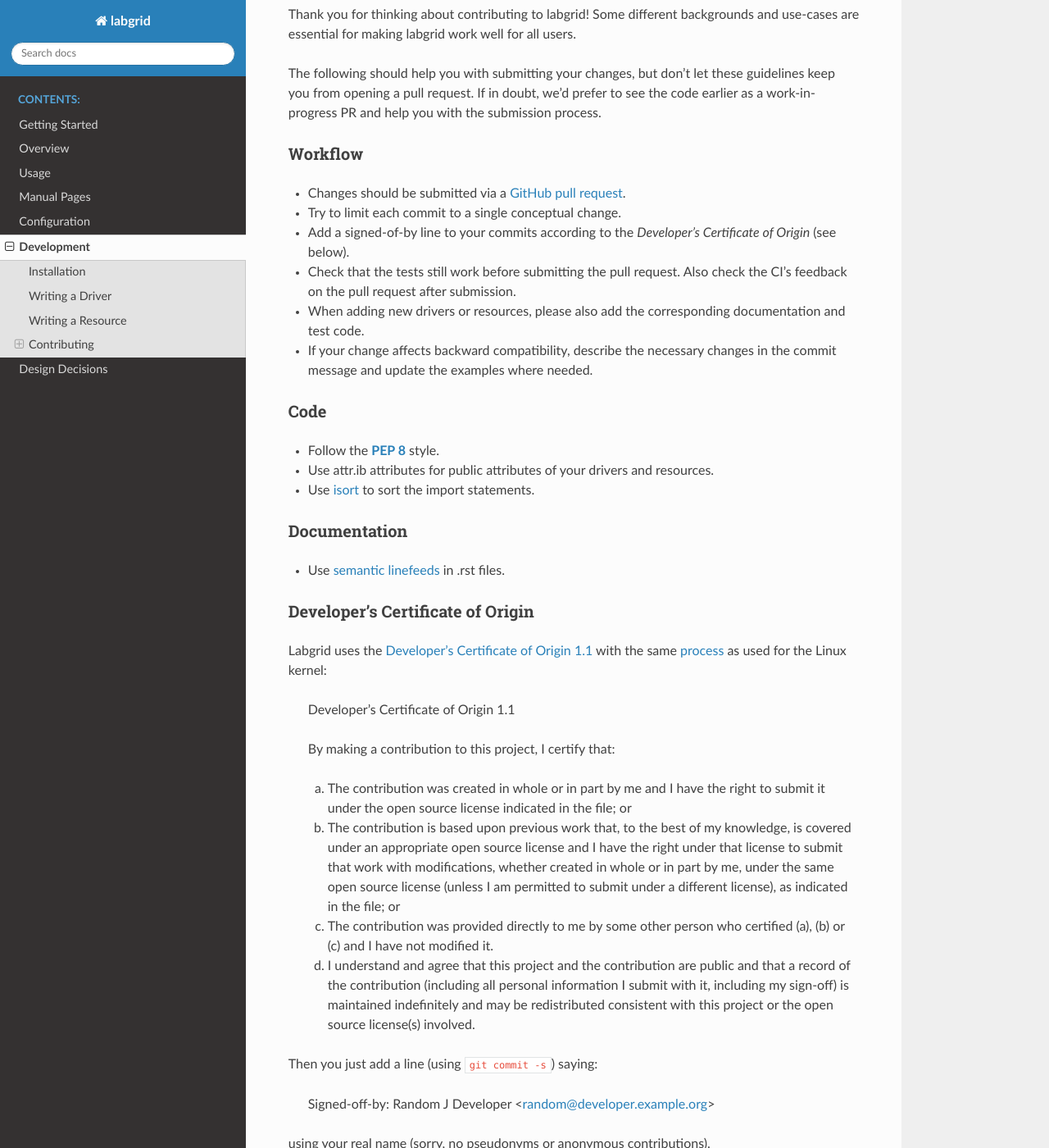
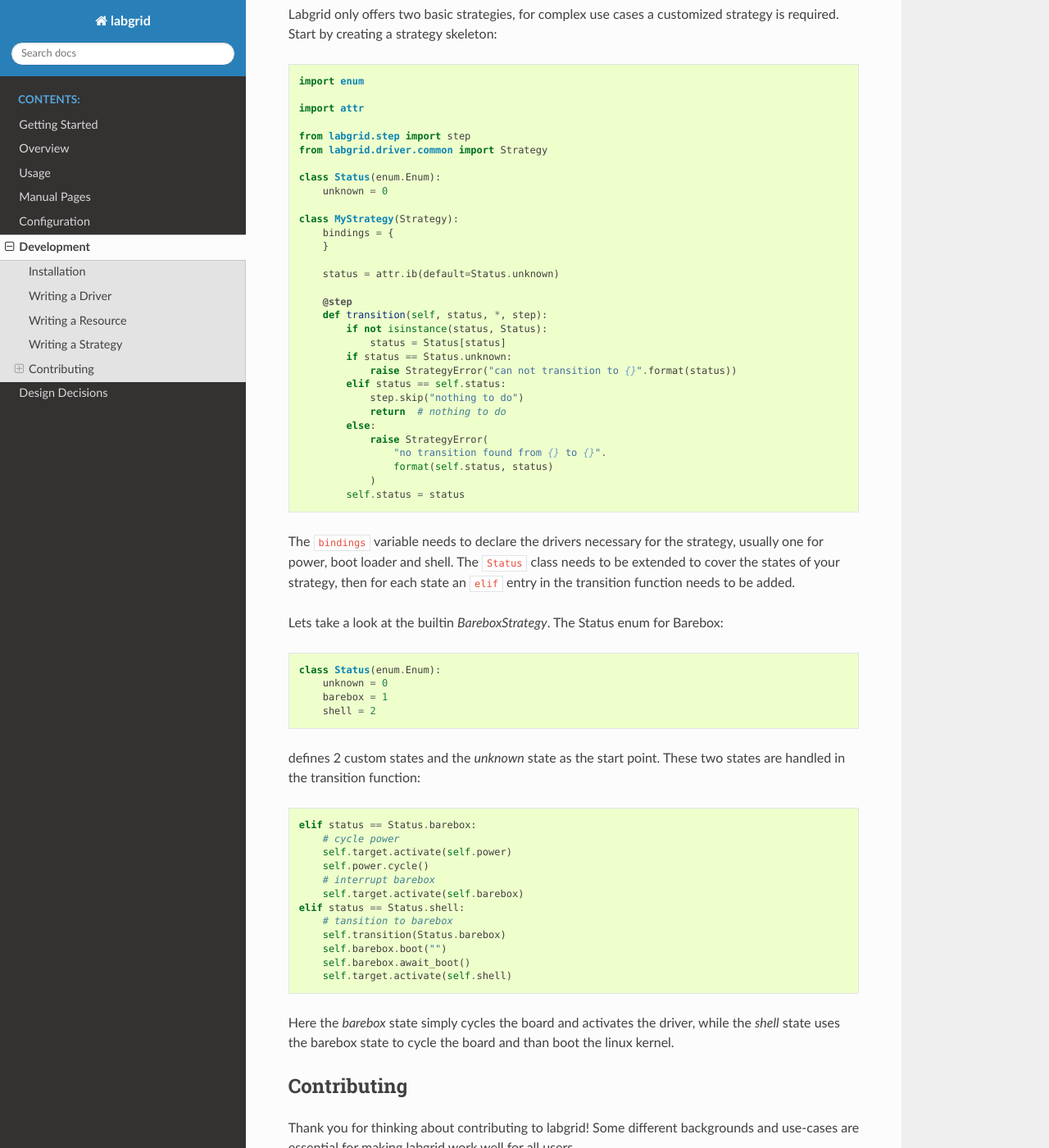
Before and after one commit to labgrid-project/labgrid, a Sphinx documentation site: the page built from doc/development.rst, in a window 1280 px wide and 1400 px high, scrolled down 3713 px. Shown: the whole window at 82% size. Built offline with Sphinx 7.4.7 and the Read the Docs theme 2.0.0, drawn with Linux system fonts in a browser that asks for light colours; pages that are not in the unit, such as notebooks, are missing from menus.

Commit message:
doc/development: add writing a strategy section
Signed-off-by: Rouven Czerwinski <r.czerwinski@pengutronix.de>

```diff
--- a/doc/development.rst
+++ b/doc/development.rst
@@ -195,6 +195,85 @@ variables.
 The :code:`attr.ib()` style of member definition also supports defaults and
 validators, see the `attrs documentation <https://attrs.readthedocs.io/en/stable/>`_.
 
+Writing a Strategy
+------------------
+
+Labgrid only offers two basic strategies, for complex use cases a customized
+strategy is required.
+Start by creating a strategy skeleton:
+
+::
+
+    import enum
+
+    import attr
+
+    from labgrid.step import step
+    from labgrid.driver.common import Strategy
+
+    class Status(enum.Enum):
+        unknown = 0
+
+    class MyStrategy(Strategy):
+        bindings = {
+        }
+
+        status = attr.ib(default=Status.unknown)
+
+        @step
+        def transition(self, status, *, step):
+            if not isinstance(status, Status):
+                status = Status[status]
+            if status == Status.unknown:
+                raise StrategyError("can not transition to {}".format(status))
+            elif status == self.status:
+                step.skip("nothing to do")
+                return  # nothing to do
+            else:
+                raise StrategyError(
+                    "no transition found from {} to {}".
+                    format(self.status, status)
+                )
+            self.status = status
+
+
+The ``bindings`` variable needs to declare the drivers necessary for the
+strategy, usually one for power, boot loader and shell.
+The ``Status`` class needs to be extended to cover the states of your strategy,
+then for each state an ``elif`` entry in the transition function needs to be
+added.
+
+Lets take a look at the builtin `BareboxStrategy`. The Status enum for Barebox:
+
+::
+
+   class Status(enum.Enum):
+       unknown = 0
+       barebox = 1
+       shell = 2
+
+defines 2 custom states and the `unknown` state as the start point.
+These two states are handled in the transition function:
+
+::
+
+    elif status == Status.barebox:
+        # cycle power
+        self.target.activate(self.power)
+        self.power.cycle()
+        # interrupt barebox
+        self.target.activate(self.barebox)
+    elif status == Status.shell:
+        # tansition to barebox
+        self.transition(Status.barebox)
+        self.barebox.boot("")
+        self.barebox.await_boot()
+        self.target.activate(self.shell)
+
+Here the `barebox` state simply cycles the board and activates the driver, while
+the `shell` state uses the barebox state to cycle the board and than boot the
+linux kernel.
+
 Contributing
 ------------
 
```
